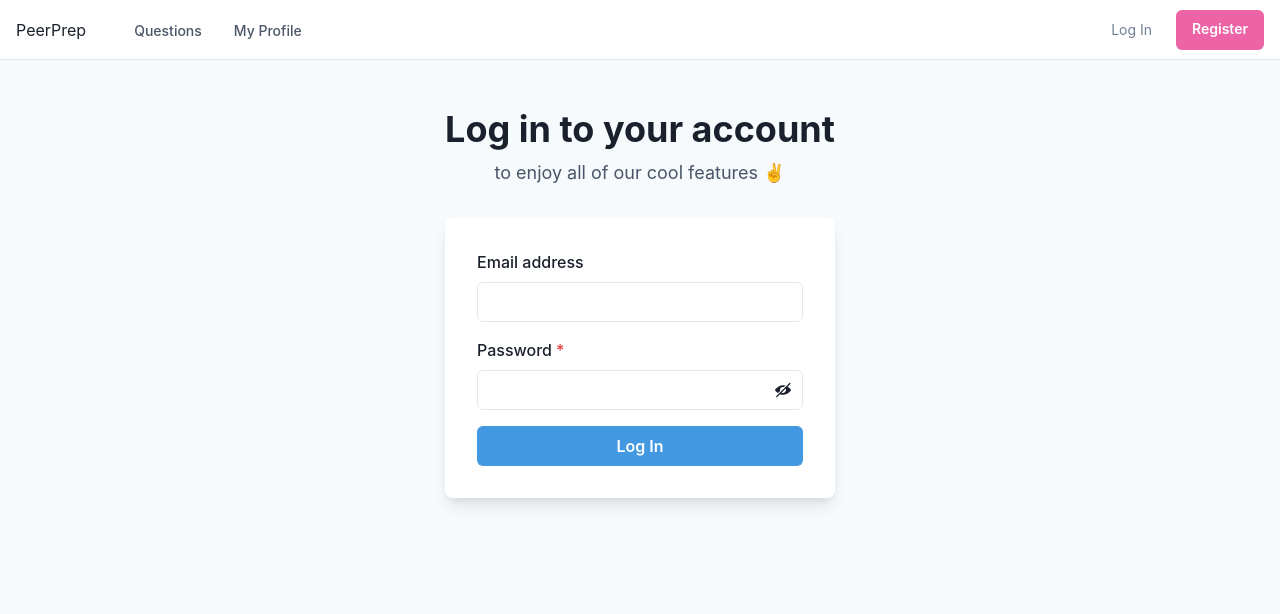
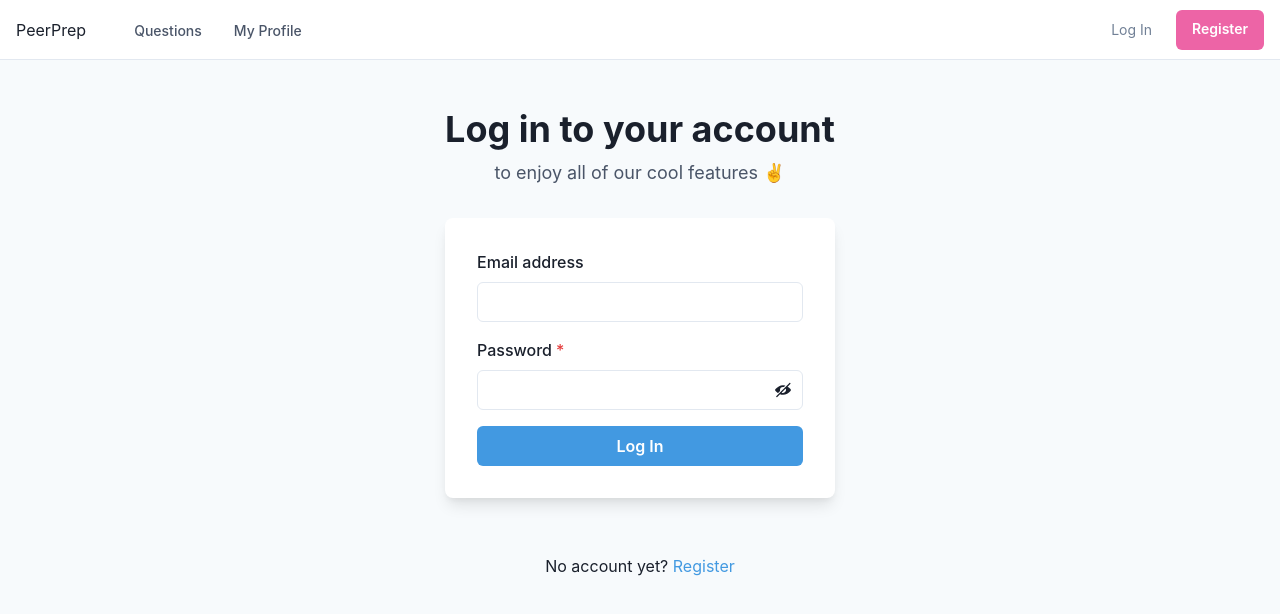
Before and after one commit to CS3219-AY2324S1/ay2324s1-course-assessment-g43, a React (Vite) app in the folder client/: page /login-user in a window 1280 px wide. Shown: the top 614 px of the page. Built offline with nearby package versions, Linux system fonts and the light colour scheme.

Commit message:
Add links to register/login pages from the other page.

```diff
--- a/client/src/components/LoginUser.jsx
+++ b/client/src/components/LoginUser.jsx
@@ -5,7 +5,6 @@ import {
   FormControl,
   FormLabel,
   Input,
-  Checkbox,
   Stack,
   Button,
   Heading,
@@ -13,6 +12,7 @@ import {
   useColorModeValue,
   InputGroup,
   InputRightElement,
+  Link,
 } from "@chakra-ui/react";
 import { ViewIcon, ViewOffIcon } from "@chakra-ui/icons";
 
@@ -81,6 +81,11 @@ export const LoginUser = () => {
             </Stack>
           </Stack>
         </Box>
+        <Stack pt={6}>
+          <Text align={"center"}>
+            No account yet? <Link color={"blue.400"} href={"/register-user"}>Register</Link>
+          </Text>
+        </Stack>
       </Stack>
     </Flex>
   );
--- a/client/src/components/RegisterUser.jsx
+++ b/client/src/components/RegisterUser.jsx
@@ -5,7 +5,6 @@ import {
   FormLabel,
   Input,
   InputGroup,
-  HStack,
   InputRightElement,
   Stack,
   Button,
@@ -15,7 +14,7 @@ import {
   Link,
 } from "@chakra-ui/react";
 import { ViewIcon, ViewOffIcon } from "@chakra-ui/icons";
-import { registerUserStore } from "../stores/RegisterUserStore";
+import { registerUserStore } from "../stores/registerUserStore";
 
 export const RegisterUser = () => {
   const state = registerUserStore.state;
@@ -96,7 +95,7 @@ export const RegisterUser = () => {
             </Stack>
             <Stack pt={6}>
               <Text align={"center"}>
-                Already a user? <Link color={"blue.400"}>Log In</Link>
+                Already a user? <Link color={"blue.400"} href={"/login-user"}>Log In</Link>
               </Text>
             </Stack>
           </Stack>
```
